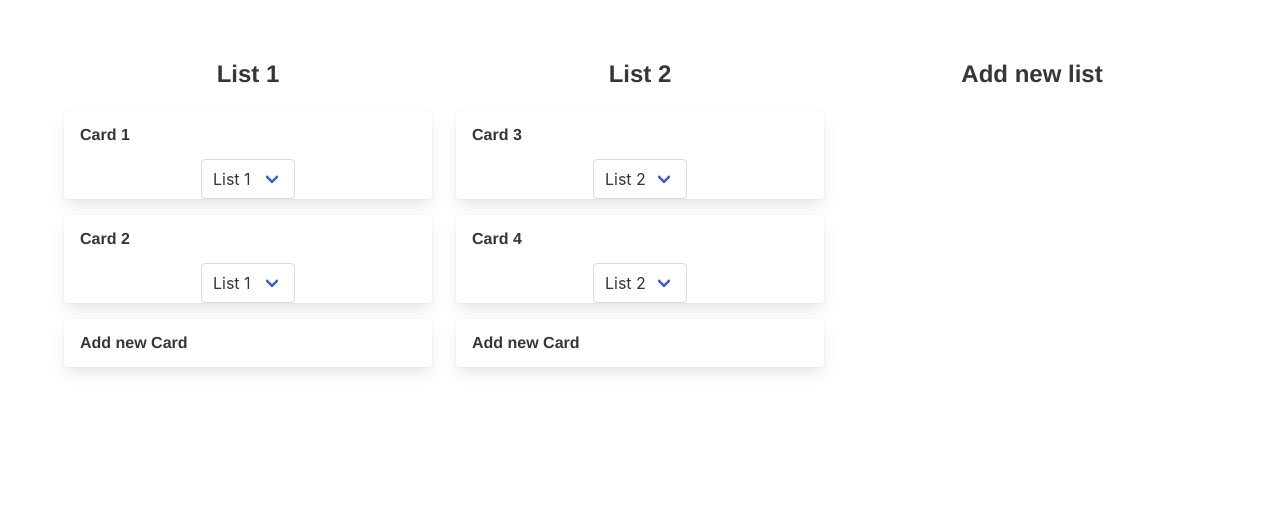
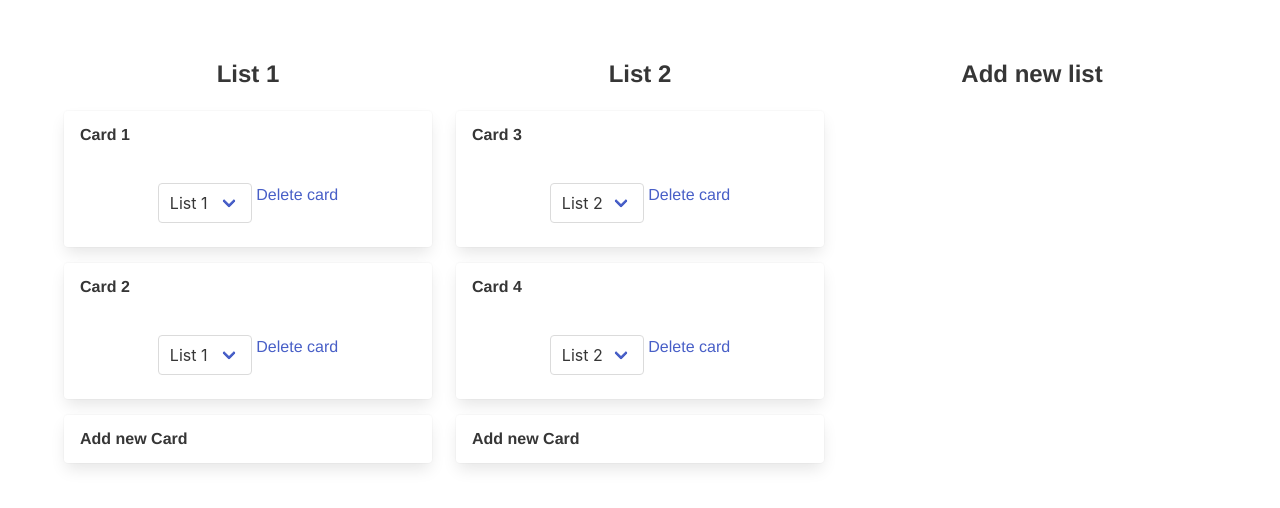
Before and after one commit to siddv/cardcaptor, a Vue app: page / in a window 1280 px wide. Shown: the top 508 px of the page. Built offline with nearby package versions, Linux system fonts and the light colour scheme.

Commit message:
add capability to delete cards

```diff
--- a/src/components/Card.vue
+++ b/src/components/Card.vue
@@ -3,7 +3,7 @@
     <p class="card-header-title">
       {{ name }}
     </p>
-    <div class="content">
+    <div class="card-content">
       <div class="select">
         <select v-model="list">
           <option
@@ -14,6 +14,9 @@
           </option>
         </select>
       </div>
+      <a @click.prevent="deleteCard">
+        Delete card
+      </a>
     </div>
   </div>
 </template>
@@ -42,6 +45,11 @@ export default {
       set(list) { this.$store.commit('MOVE_CARD', { listId: list.id, cardId: this.id }); },
     },
   },
+  methods: {
+    deleteCard() {
+      this.$store.commit('DELETE_CARD', this.id);
+    },
+  },
 };
 </script>
 
--- a/src/store/mutations.js
+++ b/src/store/mutations.js
@@ -28,5 +28,10 @@ export default {
       },
     ];
   },
+  DELETE_CARD(state, cardId) {
+    state.cards = [
+      ...state.cards.filter(card => card.id !== cardId),
+    ];
+  },
 };
 /* eslint-enable no-param-reassign */
```
